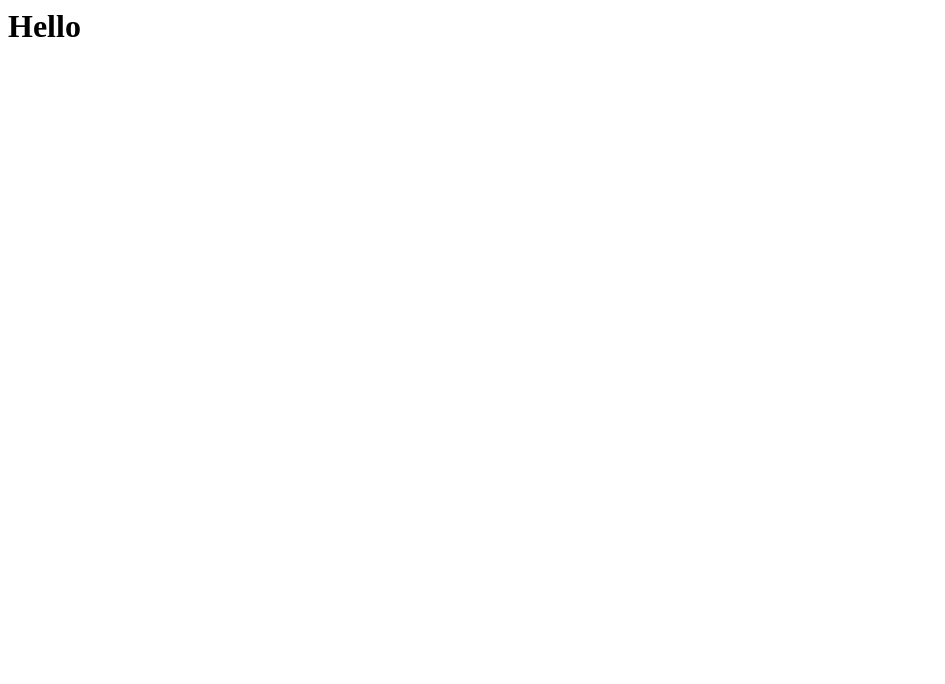
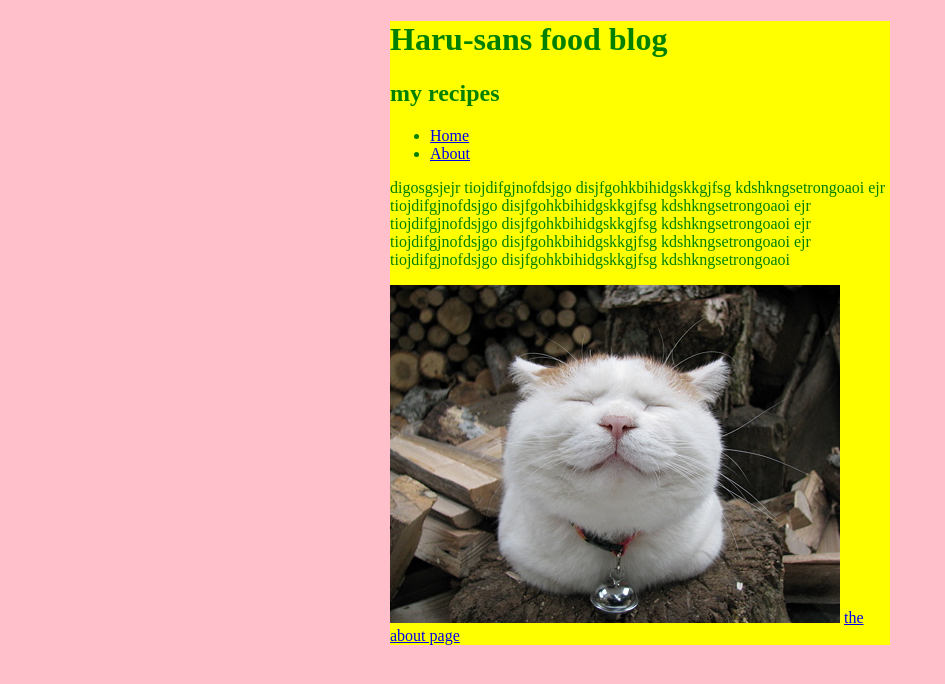
Before and after one commit to oharu/oharu.github.io, a plain HTML site: page index.html in a window 1280 px wide. Shown: the whole page, without its empty margins (0-945 px from the left). Drawn offline with Linux system fonts and the light colour scheme.

Commit message:
added about page

```diff
--- a/index.html
+++ b/index.html
@@ -1 +1,22 @@
-<h1>Hello</h1>
+<!DOCTYPE html>
+<html>
+<head>
+	<title>Haru</title>
+	<link rel="stylesheet" type="text/css" href="styles.css">
+</head>
+<body>
+	<div id="content">
+	<h1>Haru-sans food blog</h1>
+	<h2>my recipes</h2>
+
+	<ul>
+		<li><a href="index.html">Home</a></li>
+		<li><a href="about.html">About</a></li>
+	</ul>
+
+	<p>digosgsjejr tiojdifgjnofdsjgo disjfgohkbihidgskkgjfsg kdshkngsetrongoaoi ejr tiojdifgjnofdsjgo disjfgohkbihidgskkgjfsg kdshkngsetrongoaoi ejr tiojdifgjnofdsjgo disjfgohkbihidgskkgjfsg kdshkngsetrongoaoi ejr tiojdifgjnofdsjgo disjfgohkbihidgskkgjfsg kdshkngsetrongoaoi ejr tiojdifgjnofdsjgo disjfgohkbihidgskkgjfsg kdshkngsetrongoaoi</p>
+	<img src="cat.jpg">
+	<a href="about.html">the about page</a>
+	</div>
+</body>
+</html>
--- /dev/null
+++ b/styles.css
@@ -0,0 +1,11 @@
+body{
+	background: pink;
+	color: green;
+
+}
+
+#content{
+	width: 500px;
+	background: yellow;
+	margin: auto;
+}
```
Also changed, not shown: about.html (added, +19 -0 lines), cat.jpg (added).
